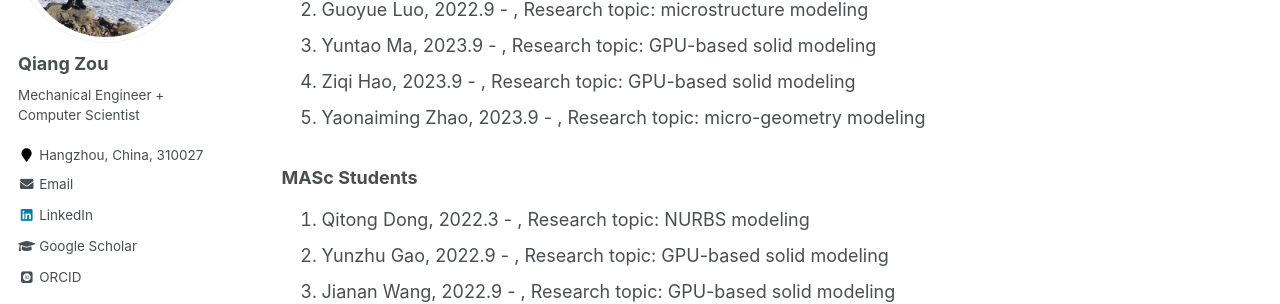
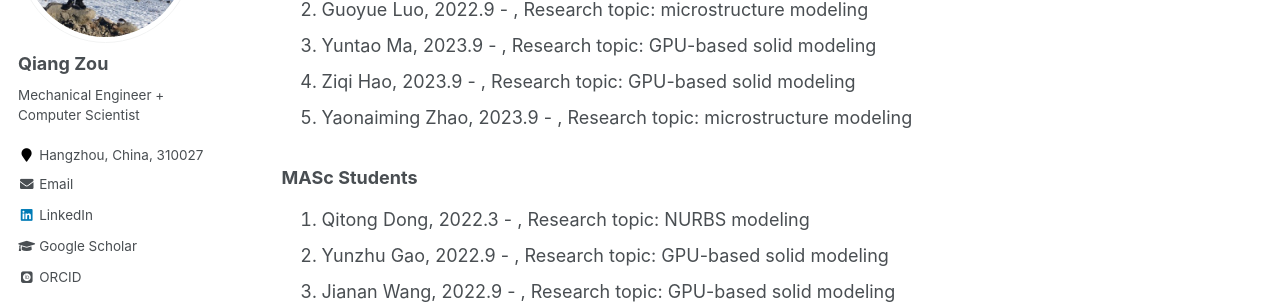
Before and after one commit to Qiang-Zou/Qiang-Zou.github.io, a Jekyll site: the page built from _pages/group.md, in a window 1280 px wide and 900 px high, scrolled down 996 px. Shown: the part 168-472 px from the top of the window. Built offline with Jekyll 4.4.1, drawn with Linux system fonts in a browser that asks for light colours; some web fonts are replaced.

Commit message:
Update group.md

```diff
--- a/_pages/group.md
+++ b/_pages/group.md
@@ -45,7 +45,7 @@ Some [must-knows](must_knows.md) before working in our group.
 1. Guoyue Luo, 2022.9 - , Research topic: microstructure modeling
 1. Yuntao Ma, 2023.9 - , Research topic: GPU-based solid modeling
 1. Ziqi Hao, 2023.9 - , Research topic: GPU-based solid modeling
-1. Yaonaiming Zhao, 2023.9 - , Research topic: micro-geometry modeling
+1. Yaonaiming Zhao, 2023.9 - , Research topic: microstructure modeling
 
 ### MASc Students
 1. Qitong Dong, 2022.3 - , Research topic: NURBS modeling
```
